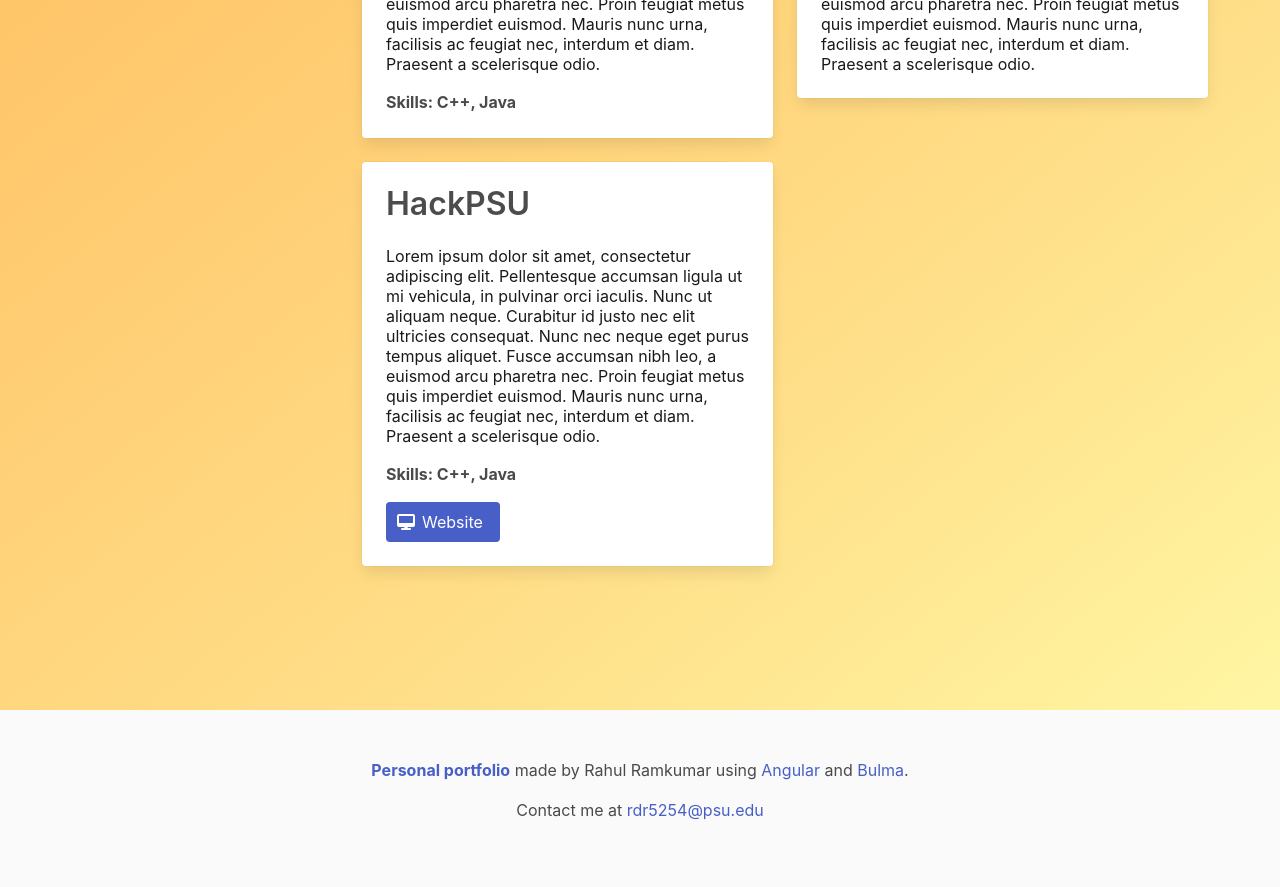
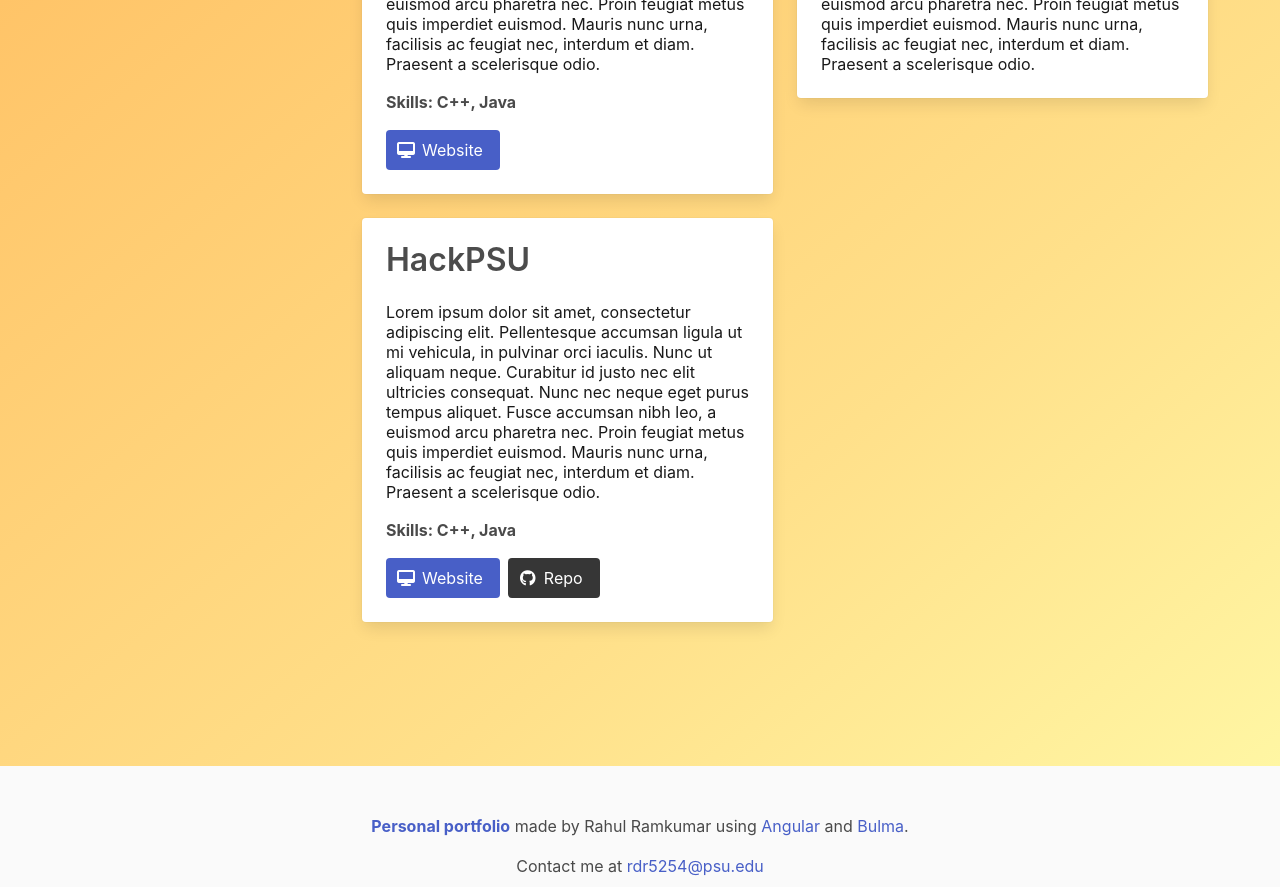
Before and after one commit to rsquared226/rsquared226.github.io, an Angular app: page / in a window 1280 px wide. Shown: the part 1360-2247 px from the top of the page. Built offline with nearby package versions, Linux system fonts and the light colour scheme.

Commit message:
Make Link Buttons Functional

```diff
--- a/src/app/info-card/info-card.component.html
+++ b/src/app/info-card/info-card.component.html
@@ -13,22 +13,19 @@
         {{ description }}
       </p>
       <p *ngIf="skills != null" class="skills">Skills: {{ skills }}</p>
-      <div
-        *ngIf="githubLink != null || generalLink != null"
-        class="field is-grouped"
-      >
-        <!-- TODO: Make this a component for gh button -->
-        <a
-          *ngIf="generalLink != null && generalLinkName != null"
-          class="button is-link"
-          [href]="generalLink"
-          target="_blank"
-        >
-          <span *ngIf="generalFaIcon != null" class="icon">
-            <i [class]="generalFaIcon"></i>
-          </span>
-          <span>{{ generalLinkName }}</span>
-        </a>
+      <div *ngIf="githubLink != null || generalLink != null" class="buttons">
+        <app-link-button
+          [link]="generalLink"
+          [linkName]="generalLinkName"
+          [faIcon]="generalFaIcon"
+          bulmaColor="is-link"
+        ></app-link-button>
+        <app-link-button
+          [link]="githubLink"
+          linkName="Repo"
+          faIcon="fab fa-github"
+          bulmaColor="is-dark"
+        ></app-link-button>
       </div>
     </div>
   </div>
--- a/src/app/info-card/link-button/link-button.component.css
+++ b/src/app/info-card/link-button/link-button.component.css
@@ -0,0 +1,3 @@
+.button-margin {
+  margin-right: 8px;
+}
--- a/src/app/info-card/link-button/link-button.component.html
+++ b/src/app/info-card/link-button/link-button.component.html
@@ -1 +1,11 @@
-<p>link-button works!</p>
+<a
+  *ngIf="link != null && linkName != null"
+  class="button {{ bulmaColor }} button-margin"
+  [href]="link"
+  target="_blank"
+>
+  <span *ngIf="faIcon != null" class="icon">
+    <i [class]="faIcon"></i>
+  </span>
+  <span>{{ linkName }}</span>
+</a>
--- a/src/app/info-card/link-button/link-button.component.ts
+++ b/src/app/info-card/link-button/link-button.component.ts
@@ -1,15 +1,22 @@
-import { Component, OnInit } from '@angular/core';
+import { Component, OnInit, Input } from '@angular/core';
 
 @Component({
   selector: 'app-link-button',
   templateUrl: './link-button.component.html',
-  styleUrls: ['./link-button.component.css']
+  styleUrls: ['./link-button.component.css'],
 })
 export class LinkButtonComponent implements OnInit {
+  @Input() link: string;
+  @Input() linkName: string;
+  @Input() bulmaColor: string;
+  @Input() faIcon: string;
 
-  constructor() { }
+  constructor() {}
 
   ngOnInit(): void {
+    // So errors aren't thrown if the color isn't specified.
+    if (this.bulmaColor == null) {
+      this.bulmaColor = '';
+    }
   }
-
 }
--- a/src/app/leadership/leadership.component.html
+++ b/src/app/leadership/leadership.component.html
@@ -16,6 +16,9 @@
                 title="HackPSU"
                 description="Lorem ipsum dolor sit amet, consectetur adipiscing elit. Pellentesque accumsan ligula ut mi vehicula, in pulvinar orci iaculis. Nunc ut aliquam neque. Curabitur id justo nec elit ultricies consequat. Nunc nec neque eget purus tempus aliquet. Fusce accumsan nibh leo, a euismod arcu pharetra nec. Proin feugiat metus quis imperdiet euismod. Mauris nunc urna, facilisis ac feugiat nec, interdum et diam. Praesent a scelerisque odio."
                 skills="C++, Java"
+                generalLink="https://hackpsu.org/"
+                generalLinkName="Website"
+                generalFaIcon="fas fa-desktop"
               ></app-info-card>
               <br />
               <app-info-card
@@ -25,6 +28,7 @@
                 generalLink="https://hackpsu.org/"
                 generalLinkName="Website"
                 generalFaIcon="fas fa-desktop"
+                githubLink="https://github.com/"
               ></app-info-card>
             </div>
             <div class="column">
```
